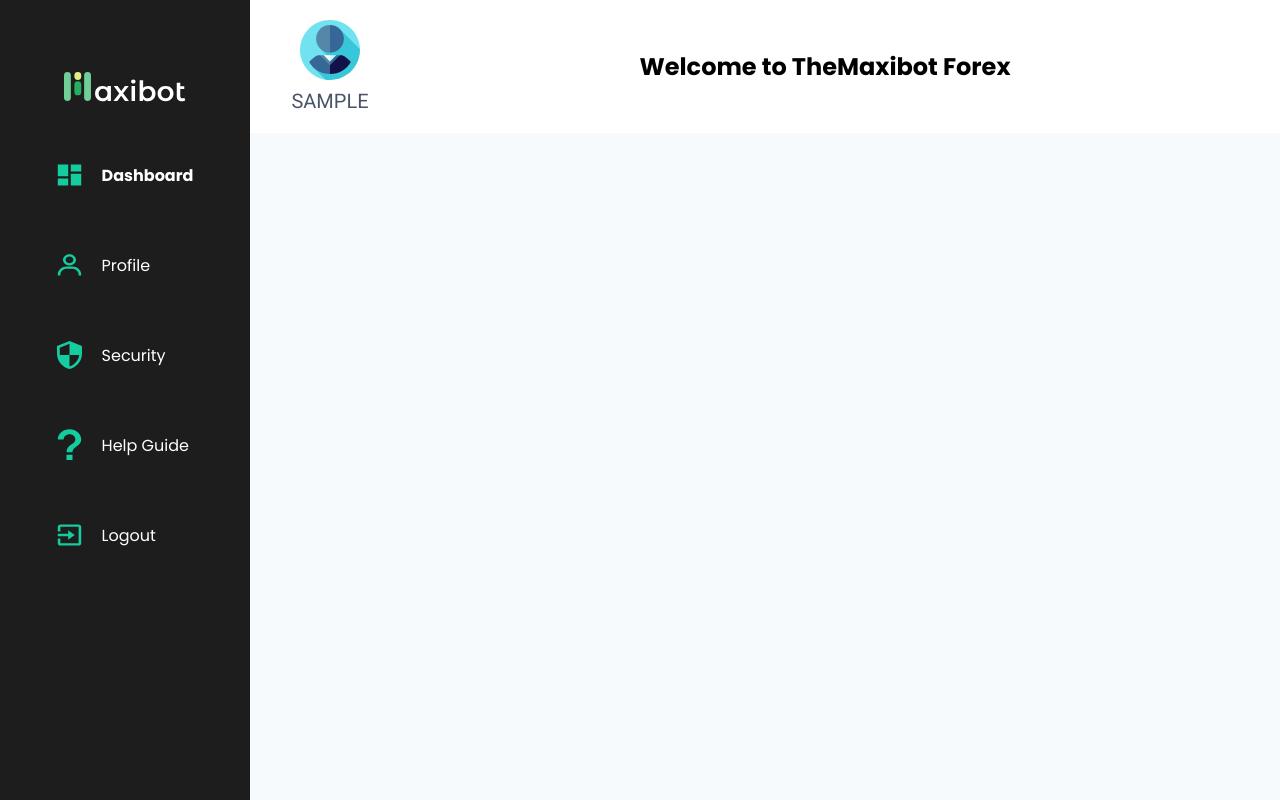
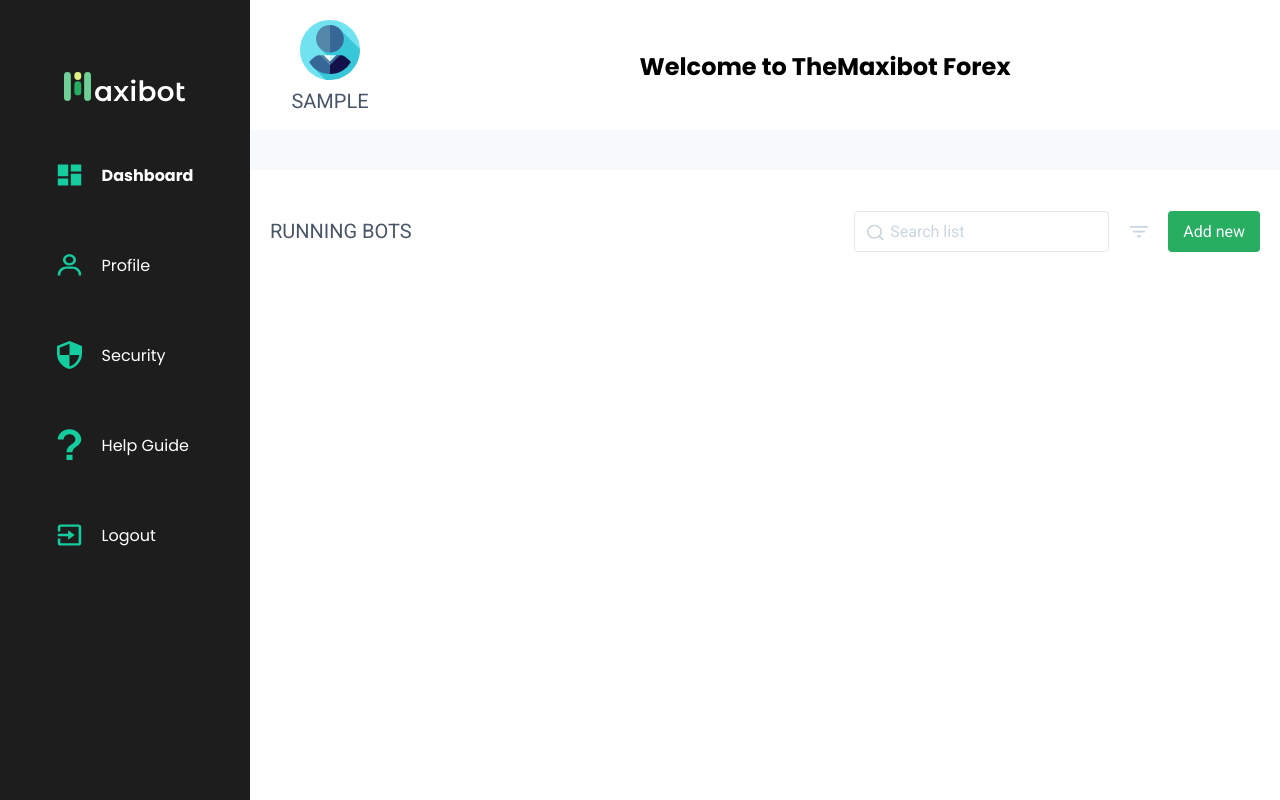
Before and after one commit to danthecm/forex-maxibot, a React (Create React App) app: page /dashboard in a window 1280 px wide. Built offline with nearby package versions, Linux system fonts and the light colour scheme; sample sign-in values are in the browser's storage.

Commit message:
feat: created running bot section with search, filter and new bot button

```diff
--- a/src/pages/Home/Dashboard.js
+++ b/src/pages/Home/Dashboard.js
@@ -4,6 +4,9 @@ import SideNav from "../../components/SideNav";
 import styles from "./Dashboard.module.css";
 
 import profile__avatar from "../../assets/Icons/avatar.svg";
+import search__icon from "../../assets/Icons/search.svg";
+
+import filter__icon from "../../assets/Icons/filter.svg";
 
 const Dashboard = () => {
   const user = JSON.parse(localStorage.getItem("user"));
@@ -27,7 +30,27 @@ const Dashboard = () => {
           </div>
           <h1>Welcome to TheMaxibot Forex</h1>
         </section>
-
+        <section className={styles.main__content}>
+          <div className={styles.main__content__heading}>
+            <h2>Running Bots</h2>
+            <div className={styles.left__content}>
+              <div className={styles.search__field}>
+                <img
+                  className={styles.search__icon}
+                  src={search__icon}
+                  alt="search icon"
+                />
+                <input
+                  className={styles.search__input}
+                  type="text"
+                  placeholder="Search list"
+                />
+              </div>
+              <img src={filter__icon} alt="filter icon" />
+              <button className={styles.new__bot}>Add new</button>
+            </div>
+          </div>
+        </section>
       </main>
     </div>
   );
--- a/src/pages/Home/Dashboard.module.css
+++ b/src/pages/Home/Dashboard.module.css
@@ -4,7 +4,10 @@
 }
 
 .main {
-    background: #F7FAFC;
+  background: #f7fafc;
+  display: grid;
+  grid-template-rows: 130px auto;
+  row-gap: 40px;
 }
 
 .header {
@@ -27,9 +30,6 @@
   font-weight: 400;
   font-size: 20px;
   line-height: 23px;
-
-  /* 700 */
-
   color: #4a5568;
 }
 
@@ -38,3 +38,73 @@
   height: auto;
   margin-bottom: 10px;
 }
+
+.main__content {
+  background: #ffffff;
+  padding: 10px 20px;
+}
+
+.main__content h2 {
+  font-family: "Roboto";
+  font-weight: 400;
+  font-size: 20px;
+  line-height: 23px;
+  text-transform: uppercase;
+
+  /* 700 */
+
+  color: #4a5568;
+}
+
+.main__content__heading {
+  display: grid;
+  grid-template-columns: auto auto;
+  align-items: center;
+  width: 100%;
+  height: 50px;
+}
+
+.left__content {
+  display: flex;
+  gap: 20px;
+  justify-self: end;
+}
+
+.search__input {
+  padding: 10px 35px;
+  font-family: "Roboto";
+  font-style: normal;
+  font-weight: 400;
+  font-size: 16px;
+  line-height: 19px;
+  border: 1px solid #e2e8f0;
+  border-radius: 4px;
+  color: #4a5568;
+}
+
+.search__input:focus {
+  outline: none;
+}
+
+.search__input::placeholder {
+  color: #cbd5e0;
+}
+
+.search__icon {
+  position: relative;
+  left: 30px;
+  top: 4px;
+}
+
+.new__bot {
+  padding: 10px 15px;
+  background: #27ae60;
+  border: none;
+  border-radius: 4px;
+  font-family: "Roboto";
+  font-style: normal;
+  font-weight: 400;
+  font-size: 16px;
+  line-height: 19px;
+  color: #f7fafc;
+}
```
Also changed, not shown: src/assets/Icons/filter.svg (added), src/assets/Icons/search.svg (added).
